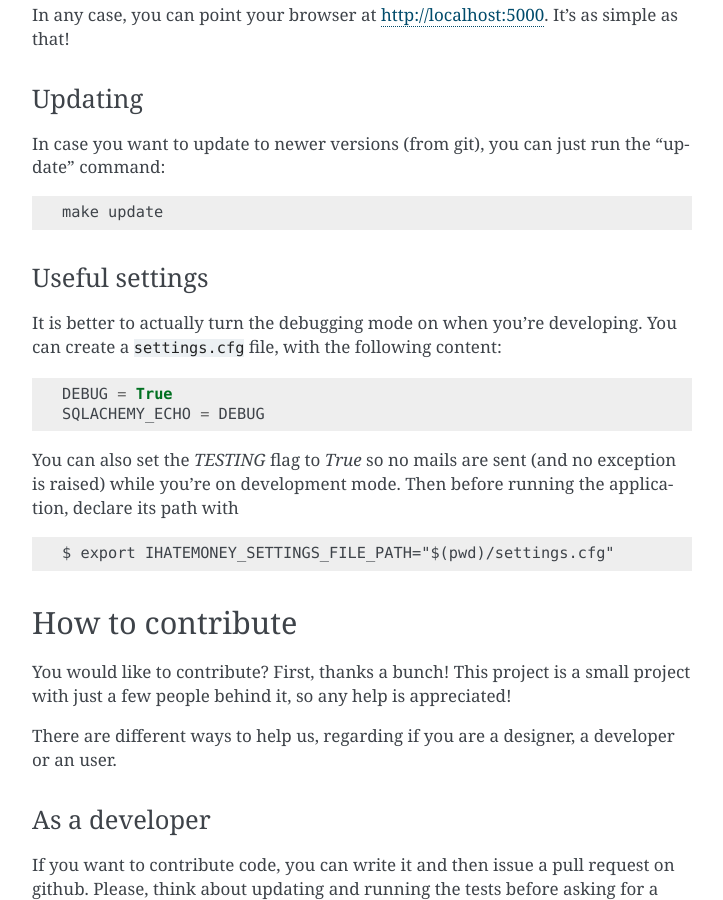
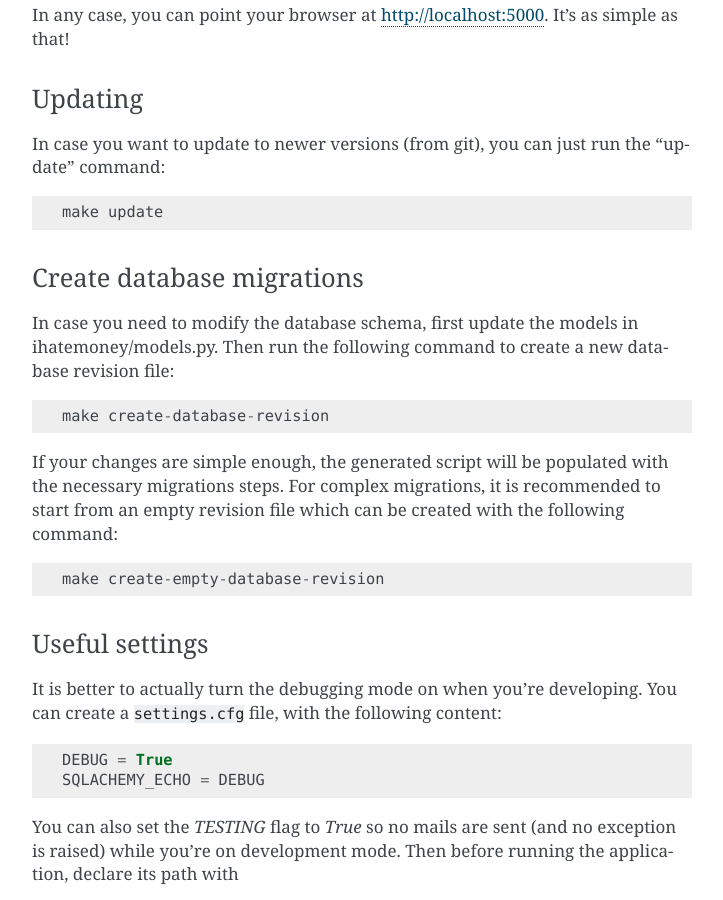
Before and after one commit to spiral-project/ihatemoney, a Sphinx documentation site: the page built from docs/contributing.rst, in a window 1280 px wide and 900 px high, scrolled down 856 px. Shown: the whole window, without its empty margins (388-1111 px from the left). Built offline with Sphinx 7.4.7, drawn with Linux system fonts in a browser that asks for light colours; some of the changed text lies outside the part shown.

Commit message:
Document database migrations
Closes #390

```diff
--- a/CHANGELOG.rst
+++ b/CHANGELOG.rst
@@ -35,6 +35,7 @@ Added
 - Improve settings documentation styling (#251)
 - Add a ihatemoney delete-project command to delete a project (#375)
 - Add nice 404 error pages (#379)
+- Document database migrations (#390)
 
 Changed
 =======
--- a/docs/contributing.rst
+++ b/docs/contributing.rst
@@ -39,13 +39,27 @@ Accessing dev server
 In any case, you can point your browser at `http://localhost:5000 <http://localhost:5000>`_.
 It's as simple as that!
 
-
 Updating
 --------
 
 In case you want to update to newer versions (from git), you can just run the "update" command::
 
   make update
+
+Create database migrations
+--------------------------
+
+In case you need to modify the database schema, first update the models in ihatemoney/models.py.
+Then run the following command to create a new database revision file::
+
+  make create-database-revision
+
+If your changes are simple enough, the generated script will be populated with
+the necessary migrations steps.
+For complex migrations, it is recommended to start from an empty revision file which can be created
+with the following command::
+
+  make create-empty-database-revision
 
 Useful settings
 ----------------
```
Also changed, not shown: 1 other file.
